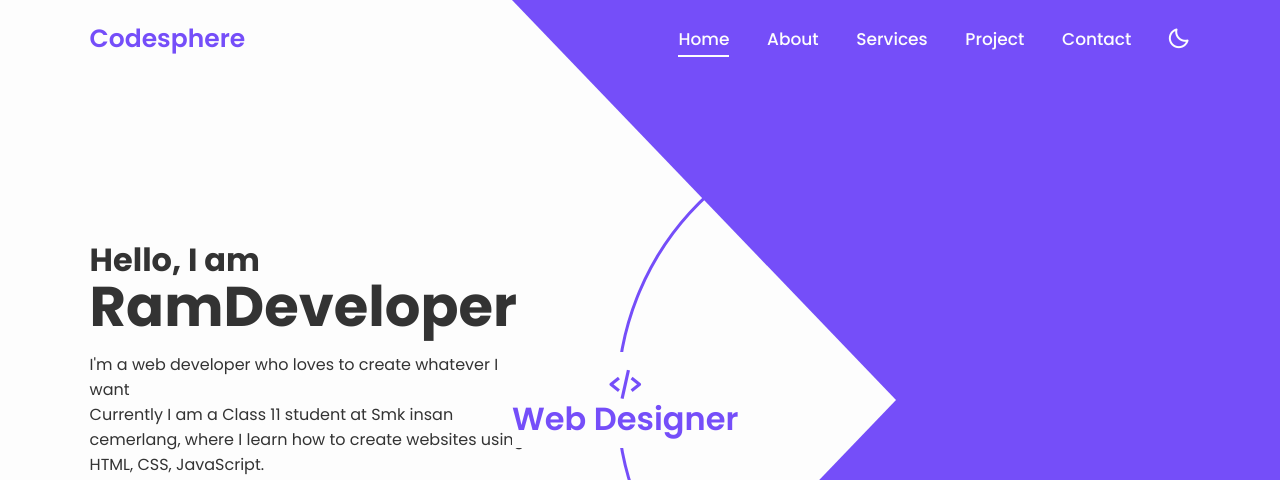
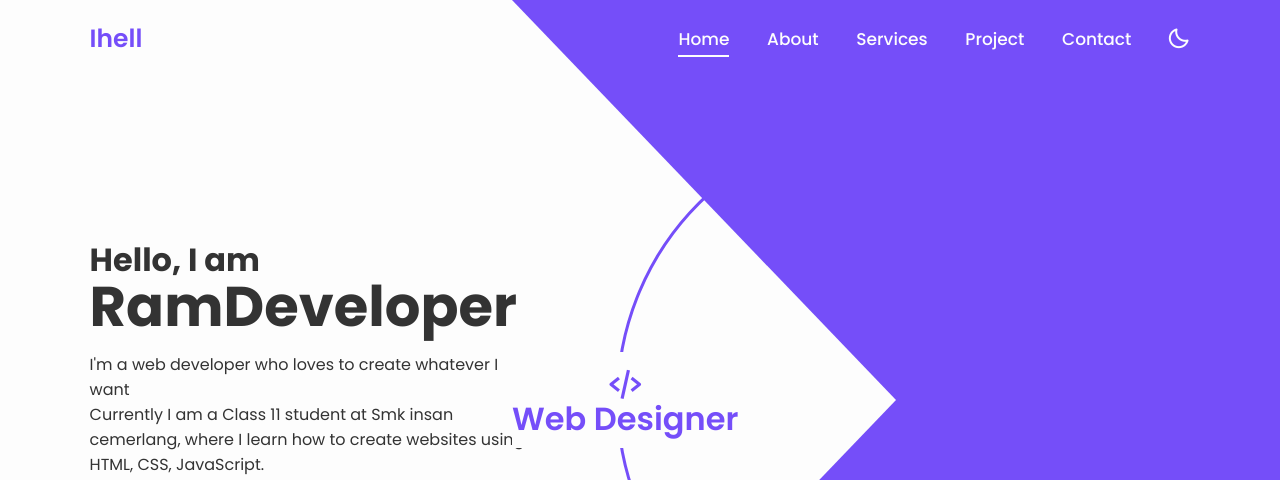
Before and after one commit to ihell/portofolio, a plain HTML site: page index.html in a window 1280 px wide. Shown: the top 480 px of the page. Drawn offline with nearby package versions, Linux system fonts and the light colour scheme.

Commit message:
update index

```diff
--- a/index.html
+++ b/index.html
@@ -14,7 +14,7 @@
 <body>
 
     <header class="header">
-        <a href="#" class="logo">Codesphere</a>
+        <a href="#" class="logo">Ihell</a>
 
         <nav class="navbar">
             <a href="#home" class="active">Home</a>
```
